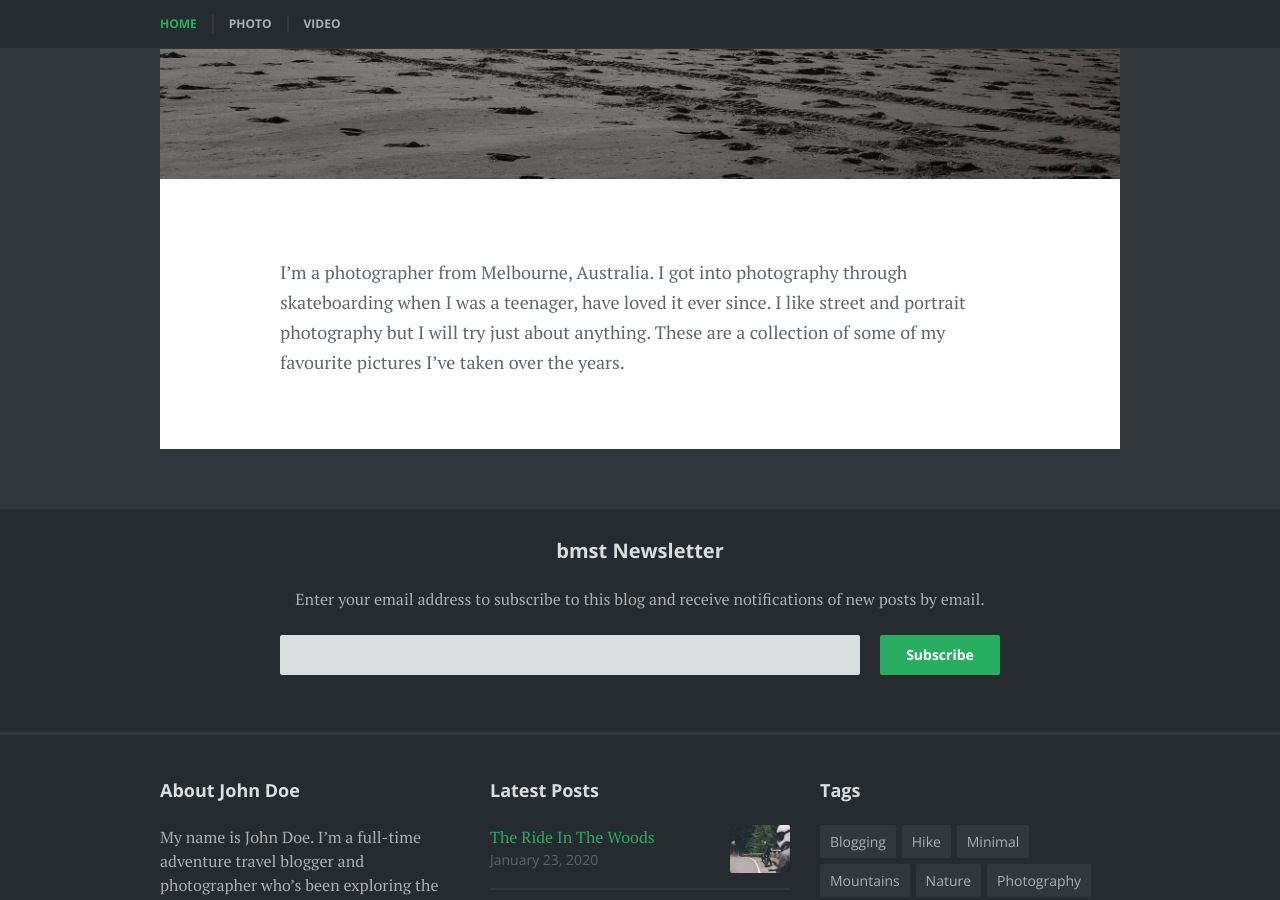
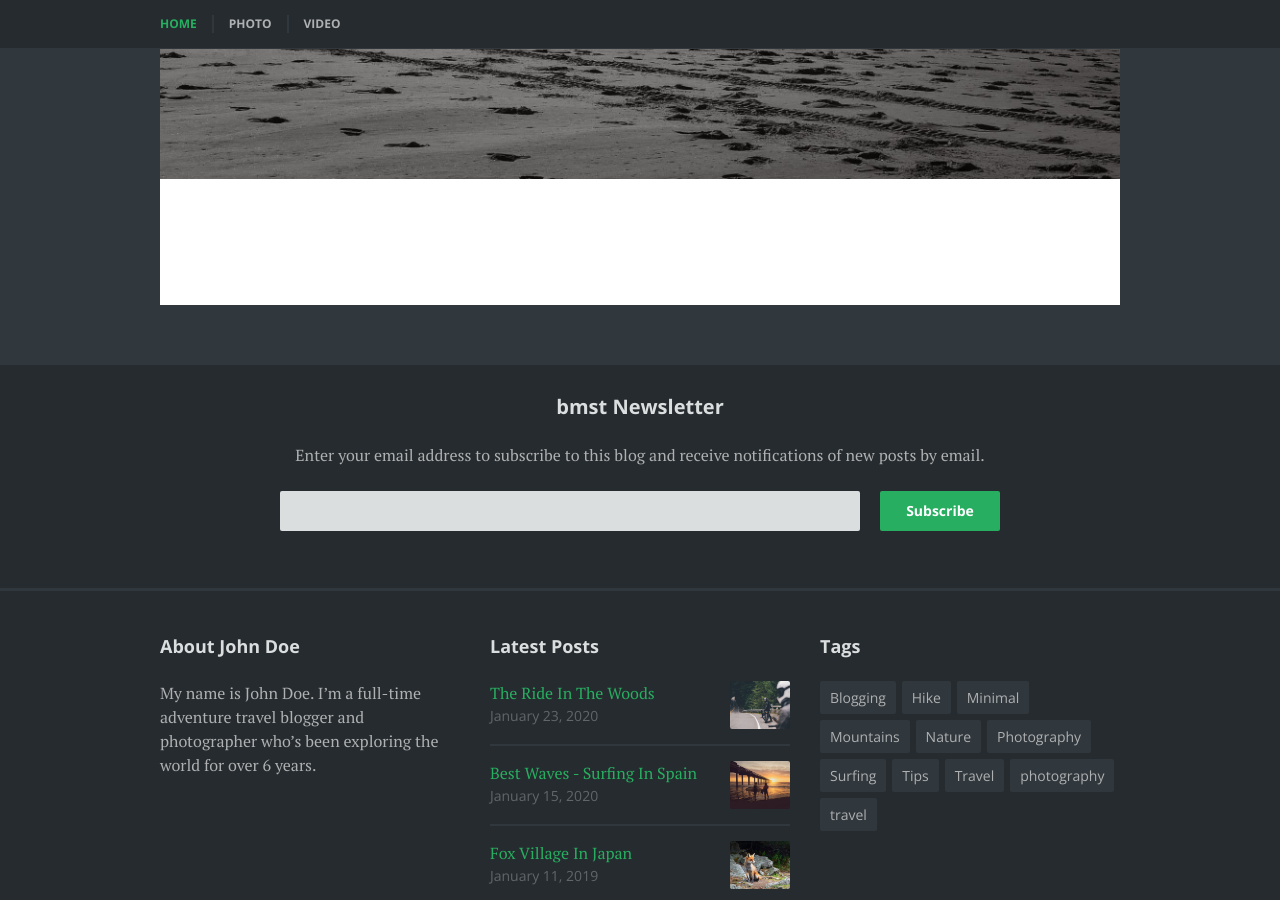
Before and after one commit to bmstbmst/bmstbmst.github.io, a Jekyll site: the page built from index.md, in a window 1280 px wide and 900 px high, scrolled down 741 px. Built offline with Jekyll 4.4.1, drawn with Linux system fonts in a browser that asks for light colours; some web fonts are replaced.

Commit message:
Update index.md

```diff
--- a/index.md
+++ b/index.md
@@ -4,4 +4,3 @@ title:
 description: welcome page
 featured_image: index.jpg
 ---
-I'm a photographer from Melbourne, Australia. I got into photography through skateboarding when I was a teenager, have loved it ever since. I like street and portrait photography but I will try just about anything. These are a collection of some of my favourite pictures I've taken over the years.
```
